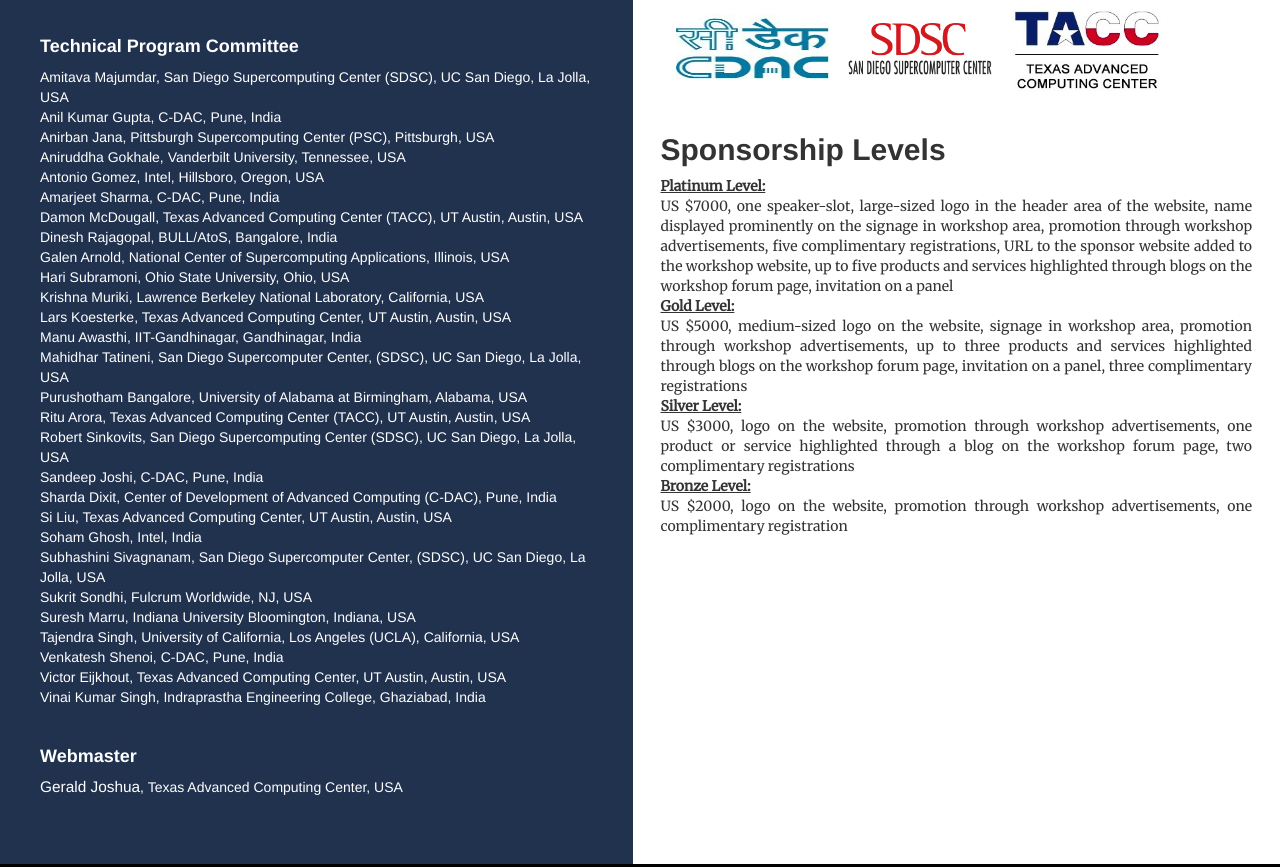
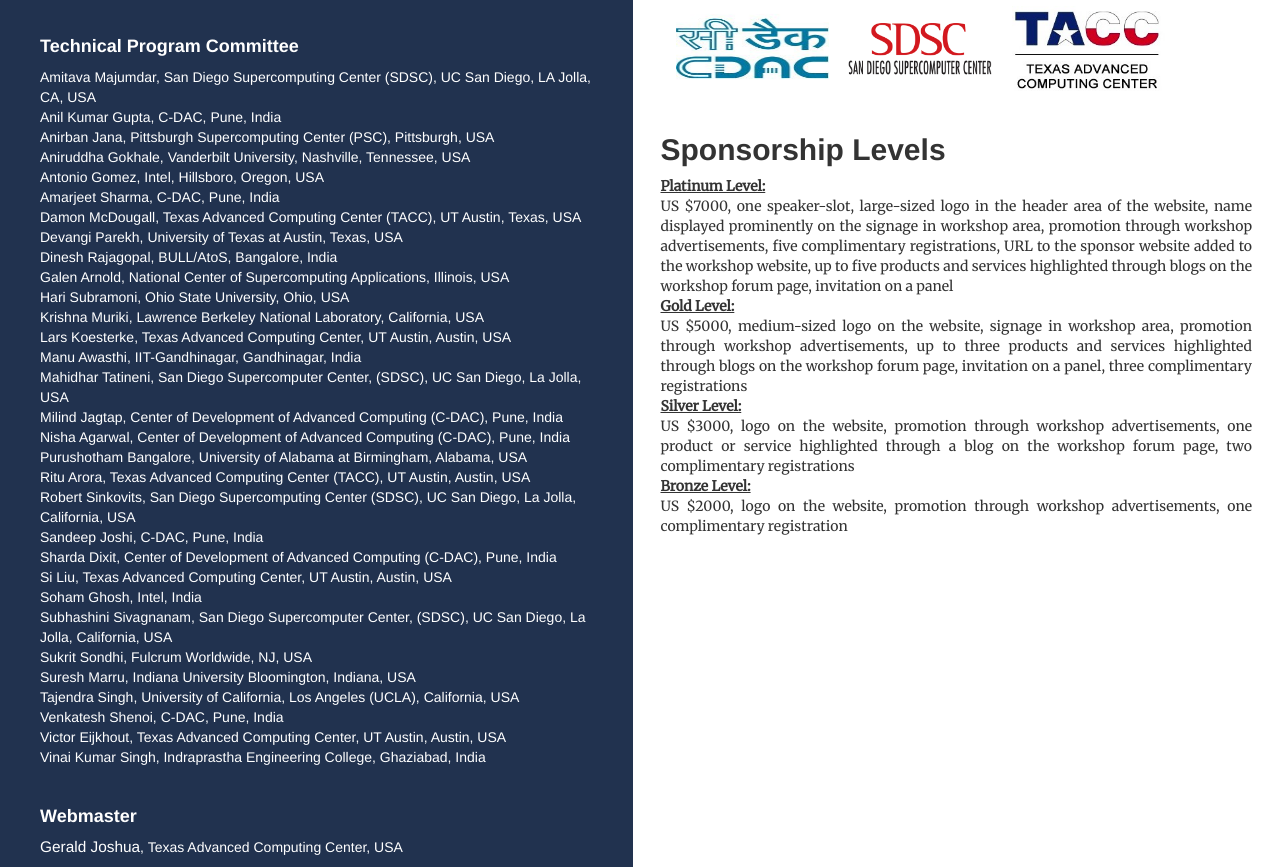
Before and after one commit to scec18/scec18.github.io, a plain HTML site: page index.html in a window 1280 px wide. Shown: the part 4817-5684 px from the top of the page. Drawn offline with nearby package versions, Linux system fonts and the light colour scheme.

Commit message:
Update index.html

```diff
--- a/index.html
+++ b/index.html
@@ -1252,13 +1252,14 @@
          <br />
 				 <h4 class="bold">Technical Program Committee</h4>
          <ul class="noList">
-					 <li>Amitava Majumdar, San Diego Supercomputing Center (SDSC), UC San Diego, La Jolla, USA</li>
+					 <li>Amitava Majumdar, San Diego Supercomputing Center (SDSC), UC San Diego, LA Jolla, CA, USA</li>
            				 <li>Anil Kumar Gupta, C-DAC, Pune, India</li>
  					<li>Anirban Jana, Pittsburgh Supercomputing Center (PSC), Pittsburgh, USA</li>
- 					<li>Aniruddha Gokhale, Vanderbilt University, Tennessee, USA</li>
+ 					<li>Aniruddha Gokhale, Vanderbilt University, Nashville, Tennessee, USA</li>
  					<li>Antonio Gomez, Intel, Hillsboro, Oregon, USA</li>
  					<li>Amarjeet Sharma,  C-DAC, Pune, India</li>
- 					<li>Damon McDougall, Texas Advanced Computing Center (TACC), UT Austin, Austin, USA</li>
+ 					<li>Damon McDougall, Texas Advanced Computing Center (TACC), UT Austin, Texas, USA</li>
+		 			<li>Devangi Parekh, University of Texas at Austin, Texas, USA</li>
  					<li>Dinesh Rajagopal, BULL/AtoS, Bangalore, India</li>
  					<li>Galen Arnold, National Center of Supercomputing Applications, Illinois, USA</li>
  					<li>Hari Subramoni, Ohio State University, Ohio, USA</li>
@@ -1266,14 +1267,16 @@
  					<li>Lars Koesterke, Texas Advanced Computing Center, UT Austin, Austin, USA</li>
  					<li>Manu Awasthi, IIT-Gandhinagar, Gandhinagar, India</li>
  					<li>Mahidhar Tatineni, San Diego Supercomputer Center, (SDSC), UC San Diego, La Jolla, USA</li>
+		                        <li>Milind Jagtap, Center of Development of Advanced Computing (C-DAC), Pune, India</li>
+		 			<li>Nisha Agarwal, Center of Development of Advanced Computing (C-DAC), Pune, India</li>
  					<li>Purushotham Bangalore, University of Alabama at Birmingham, Alabama, USA</li>
  					<li>Ritu Arora, Texas Advanced Computing Center (TACC), UT Austin, Austin, USA</li>
- 					<li>Robert Sinkovits, San Diego Supercomputing Center (SDSC), UC San Diego, La Jolla, USA</li>
+ 					<li>Robert Sinkovits, San Diego Supercomputing Center (SDSC), UC San Diego, La Jolla, California, USA</li>
  					<li>Sandeep Joshi, C-DAC, Pune, India</li>
  					<li>Sharda Dixit, Center of Development of Advanced Computing (C-DAC), Pune, India</li>
  					<li>Si Liu, Texas Advanced Computing Center, UT Austin, Austin, USA</li>
  					<li>Soham Ghosh, Intel, India</li>
- 					<li>Subhashini Sivagnanam, San Diego Supercomputer Center, (SDSC), UC San Diego, La Jolla, USA</li>
+ 					<li>Subhashini Sivagnanam, San Diego Supercomputer Center, (SDSC), UC San Diego, La Jolla, California, USA</li>
  					<li>Sukrit Sondhi, Fulcrum Worldwide, NJ, USA</li>
  					<li>Suresh Marru, Indiana University Bloomington, Indiana, USA</li>
  					<li>Tajendra Singh, University of California, Los Angeles (UCLA), California, USA</li>
@@ -1309,10 +1312,10 @@
 				<br />
 				<h4 class="bold">Technical Program Committee</h4>
 				<ul class="noList">
-					<li>Amitava Majumdar, San Diego Supercomputing Center (SDSC), UC San Diego, La Jolla, USA</li>
+				<li>Amitava Majumdar, San Diego Supercomputing Center (SDSC), UC San Diego, La Jolla, California, USA</li>
 				<li>Anil Kumar Gupta, C-DAC, Pune, India</li>
 				<li>Anirban Jana, Pittsburgh Supercomputing Center (PSC), Pittsburgh, USA</li>
-				 <li>Aniruddha Gokhale, Vanderbilt University, Tennessee, USA</li>
+				<li>Aniruddha Gokhale, Vanderbilt University, Nashville, Tennessee, USA</li>
 				<li>Antonio Gomez, Intel, Hillsboro, Oregon, USA</li>
 				<li>Amarjeet Sharma,  C-DAC, Pune, India</li>
 				<li>Damon McDougall, Texas Advanced Computing Center (TACC), UT Austin, Austin, USA</li>
@@ -1323,14 +1326,16 @@
 				<li>Lars Koesterke, Texas Advanced Computing Center, UT Austin, Austin, USA</li>
 				<li>Manu Awasthi, IIT-Gandhinagar, Gandhinagar, India</li>
 				<li>Mahidhar Tatineni, San Diego Supercomputer Center, (SDSC), UC San Diego, La Jolla, USA</li>
+				<li>Milind Jagtap, Center of Development of Advanced Computing (C-DAC), Pune, India</li>
+		 		<li>Nisha Agarwal, Center of Development of Advanced Computing (C-DAC), Pune, India</li>
 				<li>Purushotham Bangalore, University of Alabama at Birmingham, Alabama, USA</li>
 				<li>Ritu Arora, Texas Advanced Computing Center (TACC), UT Austin, Austin, USA</li>
-				 <li>Robert Sinkovits, San Diego Supercomputing Center (SDSC), UC San Diego, La Jolla, USA</li>
+				<li>Robert Sinkovits, San Diego Supercomputing Center (SDSC), UC San Diego, La Jolla, California, USA</li>
 				<li>Sandeep Joshi, C-DAC, Pune, India</li>
 				<li>Sharda Dixit, Center of Development of Advanced Computing (C-DAC), Pune, India</li>
 				<li>Si Liu, Texas Advanced Computing Center, UT Austin, Austin, USA</li>
 				<li>Soham Ghosh, Intel, India</li>
-				 <li>Subhashini Sivagnanam, San Diego Supercomputer Center, (SDSC), UC San Diego, La Jolla, USA</li>
+				<li>Subhashini Sivagnanam, San Diego Supercomputer Center, (SDSC), UC San Diego, La Jolla, California, USA</li>
 				<li>Sukrit Sondhi, Fulcrum Worldwide, NJ, USA</li>
 				<li>Suresh Marru, Indiana University Bloomington, Indiana, USA</li>
 				<li>Tajendra Singh, University of California, Los Angeles (UCLA), California, USA</li>
```
Lines whose indentation alone changed are shown as unchanged.
